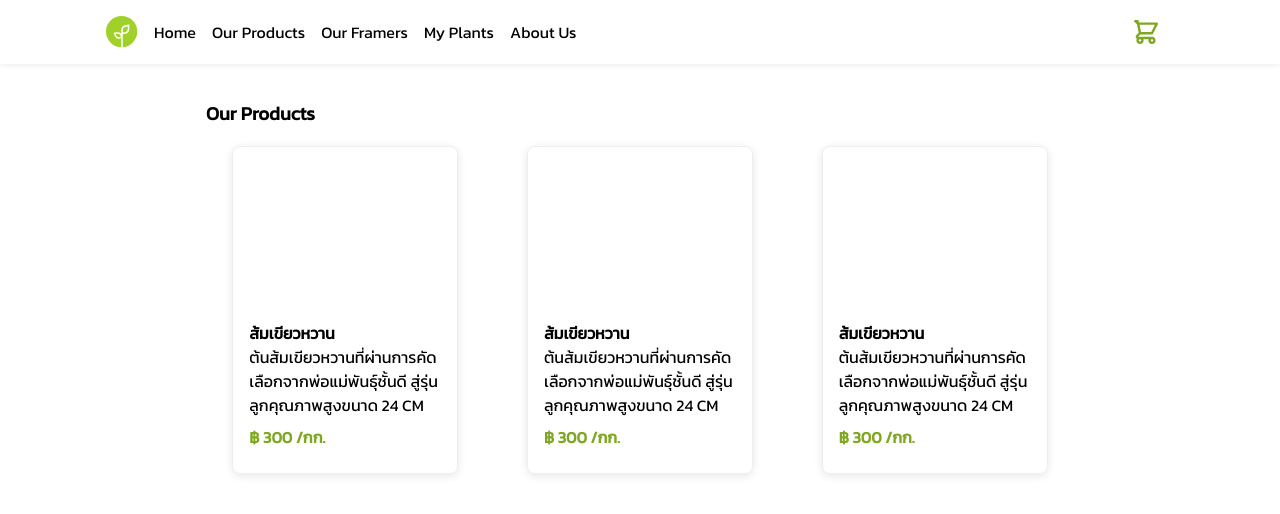
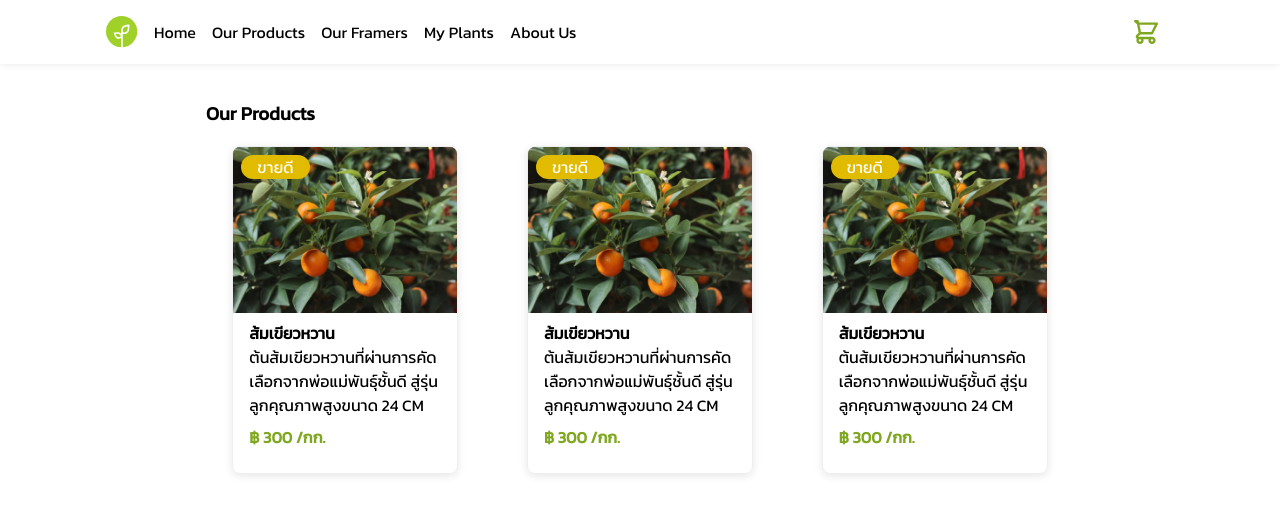
Before and after one commit to WebmasterCamp/ywc18-workshop-g, a React (Create React App) app: page /products in a window 1280 px wide. Shown: the top 514 px of the page. Built offline with nearby package versions, Linux system fonts and the light colour scheme.

Commit message:
Update profile

```diff
--- a/src/components/FarmerProductCard.scss
+++ b/src/components/FarmerProductCard.scss
@@ -12,6 +12,7 @@
     border: 1px solid $border-color;
 
     .upper {
+        width: 100%;
         flex-grow: 1;
         background-color: grey;
 
@@ -35,6 +36,22 @@
             color: $light-green-color;
         }
     }
+
+    .tag-container {
+        display: flex;
+        padding: 8px;
+
+        > span {
+            padding: 0 16px;
+            background-color: #E1BB00;
+            color: white;
+            border-radius: 16px;
+
+            &:not(:last-child) {
+                margin-right: 8px;
+            }
+        }
+    }
 }
 
 @media only screen and (max-width: 600px) {
--- a/src/components/FarmerProductCard.tsx
+++ b/src/components/FarmerProductCard.tsx
@@ -1,18 +1,19 @@
 import "./FarmerProductCard.scss";
 import React from "react";
 
-interface Props {
-  imgSrc: string;
-  label: string;
-  desc: string;
-  remain: number;
-}
+const FarmerProductCard: React.FC<ProductInterface> = (props: ProductInterface) => {
+  const renderTags = () => {
+    return props.tag?.map((x) => {
+      return <span key={x}>{x}</span>;
+    });
+  };
 
-const FarmerProductCard: React.FC<ProductInterface> = (props: ProductInterface) => {
   return (
     <button className="farmer-product-card">
       <div className="upper" style={{ backgroundImage: `url(${props.productImages?.[0]})` }}>
-
+        <div className="tag-container">
+          {renderTags()}
+        </div>
       </div>
       <div className="lower">
         <div className="label">{props.productName}</div>
--- a/src/components/ProductGrid.tsx
+++ b/src/components/ProductGrid.tsx
@@ -10,13 +10,14 @@ interface ProductsInterface {
 interface Props {
   title: string;
   data: ProductsInterface;
+  mode?: "buy" | "care";
   onClick?: EventHandler<[]>;
 }
 
 const ProductGrid: React.FC<Props> = (props: Props) => {
-  const handleProductClick = () => {
-    props.onClick?.();
-  };
+  // const handleProductClick = () => {
+  //   props.onClick?.();
+  // };
 
   const renderPackages = () => {
     return Object.entries(props.data).map(([ k, v ], i) => {
--- a/src/pages/Farmer.scss
+++ b/src/pages/Farmer.scss
@@ -4,4 +4,19 @@
         max-width: 900px;
         margin: 0 auto;
     }
+
+    .profile-grid {
+        display: grid;
+        grid-template-columns: 288px 1fr;
+    }
+
+    .fullname {
+        font-weight: bold;
+    }
+
+    .story-container {
+        padding: 1em;
+        margin: 1em 0;
+        background-color: #D8EEA5;
+    }
 }
--- a/src/pages/Farmer.tsx
+++ b/src/pages/Farmer.tsx
@@ -10,18 +10,26 @@ const Farmer: React.FC = () => {
         <div className="farmer-profile-container">
           <div className="profile-grid">
             <aside className="img-container">
-              <img src="./images/farmer-1.webp" alt="profile-image" />
+              <img src="/images/farmer-1.webp" alt="profile-image" />
             </aside>
             <aside>
-
+              <div className="fullname">ลุงรีย์ (ชัยวัตน์ พัฒนาอาภรณ์)</div>
+              <div>“ผักผลไม้มีตั้งหลายอย่าง แต่ไม่รู้ทำไมเธอถึงเลือกมัน”</div>
             </aside>
           </div>
-          <div>
-
+          <div className="story-container">
+          “ลุงชัย คือเกษตรกรวัย 55 ปี ที่ปลูกสวนมังคุดออร์แกนิกขนาด 10 ไร่ และดูแลด้วยความพิถีพิถันมานานกว่า 10 ปี ก่อนหน้าช่วงเวลานี้ สมชัยเคยปลูกผลไม้โดยใช้สารเคม ีและค้นพบว่าเป็นอันตรายต่อร่างกาย
+          ตัวเอง และผู้บริโภค แถมผลผลิตราคาตกต่ำลงเรื่อย ๆ จึงปรับเปลี่ยน
+          วิธีการมาไม่ใช้สารเคมี และปรับเปลี่ยนสภาพแวดล้อมให้มังคุดได้เติบโต
+          อย่างเป็นธรรมชาติ”
           </div>
         </div>
         <ProductGrid
-          title="Farmer's Product"
+          title="รับเลี้ยง"
+          data={mockProducts}
+        />
+        <ProductGrid
+          title="เลือกซื้อผลไม้พร้อมทาน"
           data={mockProducts}
         />
       </div>
```
